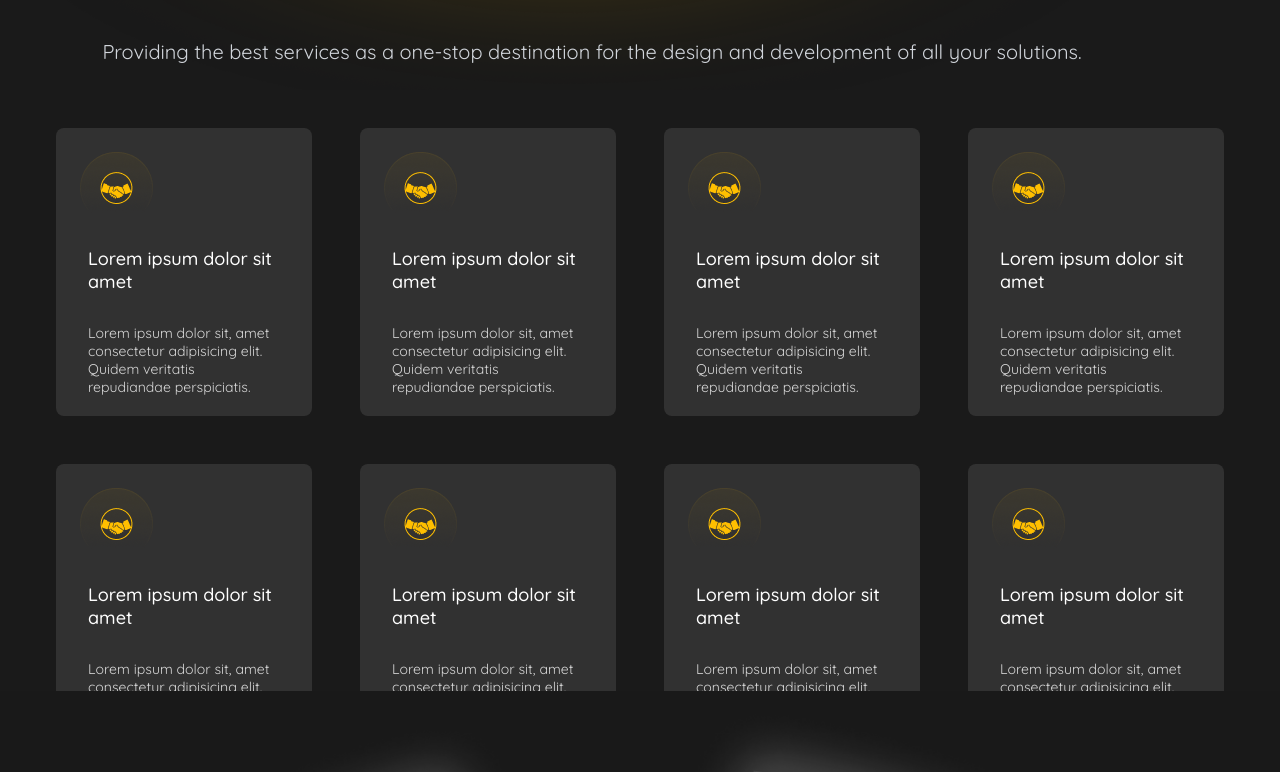
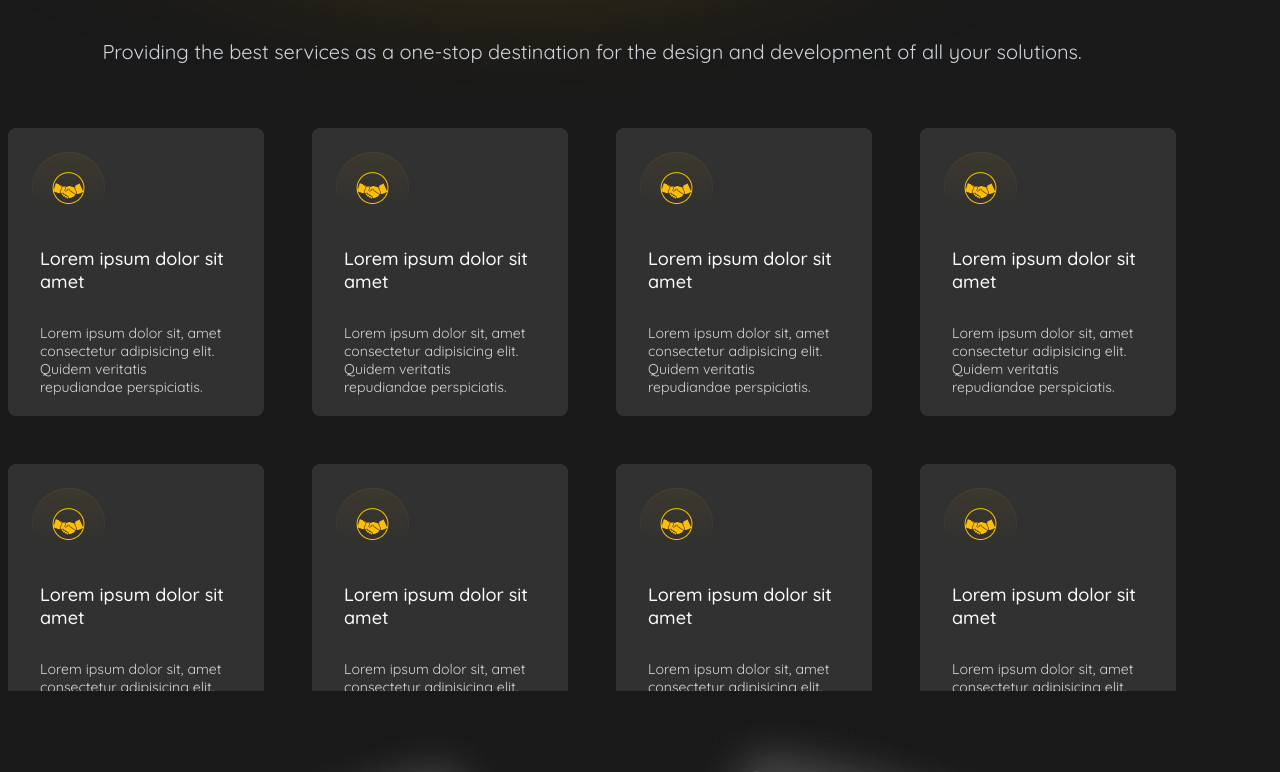
Before and after one commit to Panth1823/Koios_Frontend_Assignment, a React (Vite) app: page / in a window 1280 px wide. Shown: the part 1248-2020 px from the top of the page. Built offline with nearby package versions, Linux system fonts and the light colour scheme; a web font is replaced by a local one.

Commit message:
few ui fixes

```diff
--- a/src/components/Home.jsx
+++ b/src/components/Home.jsx
@@ -84,7 +84,7 @@ const Home = () => {
                     the design and development of all your solutions.
                   </p>
                 </div>
-                <div className="grid grid-cols-4 gap-8 justify-center mt-14 pb-10">
+                <div className="grid grid-cols-4 gap-8 justify-center mt-14 pb-10 pr-24">
                   {[...Array(8)].map((_, i) => (
                     <div className="p-2 max-w-xs" key={i}>
                       <div className="flex flex-col items-start rounded-lg h-60 w-52 p-6 bg-gray-200">
@@ -213,8 +213,8 @@ const Home = () => {
             <div className="bg-gray-400 h-0.5 w-3/4 mx-auto mt-10 mb-5 opacity-10"></div>
             <div className="flex justify-between items-center text-gray-50 font-xl-header-semibold">
               <div className="  pl-60">
-                <img src={Insta} alt="insta" className=" p-2" />
-                <img src={Linkedin} alt="linkedin" className=" p-2" />
+                <img src={Insta} alt="insta" className=" p-2 cursor-pointer" />
+                <img src={Linkedin} alt="linkedin" className=" p-2 cursor-pointer" />
               </div>
               <div>
                 <p className=" font-xl-header-semibold">
```
